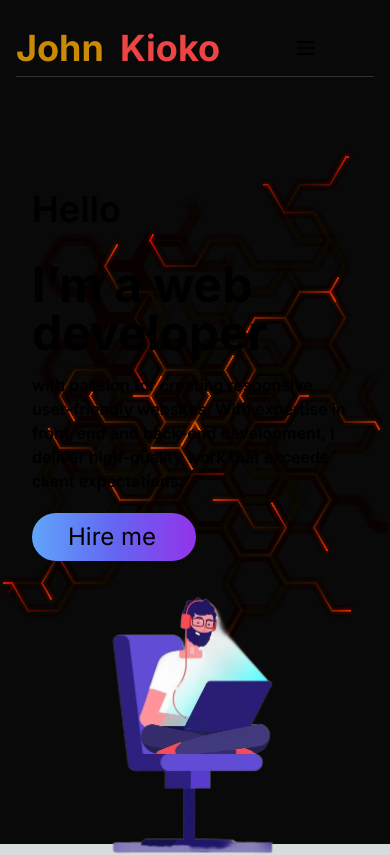
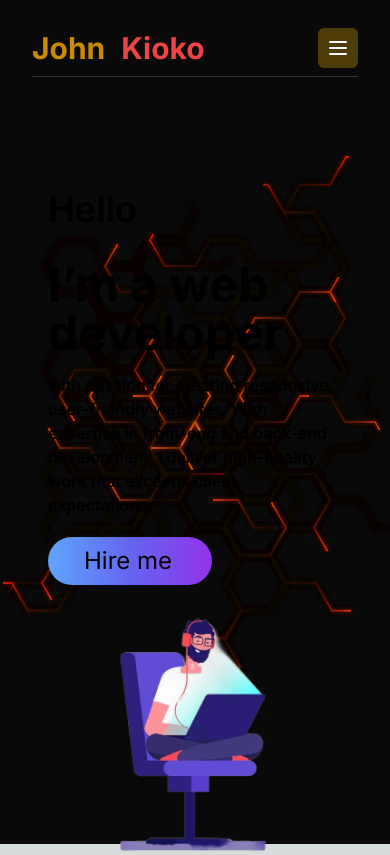
Before and after one commit to John-Mwanzia/Mwanzia, a Next.js app: page / in a window 390 px wide. Shown: the top 855 px of the page. Built offline with nearby package versions, Linux system fonts and the light colour scheme.

Commit message:
ci: fully fuctional toggle menu navbar

```diff
--- a/components/About.tsx
+++ b/components/About.tsx
@@ -4,7 +4,7 @@ import React from "react";
 export default function About() {
   return (
     <>
-      <div data-aos="fade-right" className="px-4 sm:px-32 overflow-x-hidden container" id="About">
+      <div data-aos="fade-right" className="px-8 2xl:px-32 overflow-x-hidden container" id="About">
         <h1 className=" text-4xl font-semibold mt-16 lg:mt-8 text-center sm:text-left underline decoration-sky-500">
           About Me
         </h1>
--- a/components/HeroSection.tsx
+++ b/components/HeroSection.tsx
@@ -5,7 +5,7 @@ export default function HeroSection() {
   return (
     <>
       <div
-        className="flex flex-col sm:flex-row gap-x-16 lg:gap-x-20 mt-20 lg:mt-40 justify-center  relative  px-4 sm:px-32 overflow-hidden container xl:gap-4 2xl:gap-x-36"
+        className="flex flex-col sm:flex-row gap-x-16 lg:gap-x-20 mt-20 lg:mt-40 justify-center  relative  px-8 2xl:px-32 overflow-hidden container xl:gap-4 2xl:gap-x-36"
         id="Home"
       >
         <div data-aos="flip-right">
--- a/components/Navbar.tsx
+++ b/components/Navbar.tsx
@@ -5,6 +5,7 @@ import "aos/dist/aos.css";
 import { Menu } from "lucide-react";
 import { useEffect, useState } from "react";
 import { animateScroll } from "react-scroll";
+import { Button } from "./ui/button";
 
 const links = [
   {
@@ -31,33 +32,81 @@ const links = [
 
 export default function Navbar() {
   const [isOpen, setIsOpen] = useState(false);
+  const [menuAnimationCompleted, setMenuAnimationCompleted] = useState(false);
 
   const toggleMenu = () => {
     setIsOpen(!isOpen);
+    // Prevent scrolling when the menu is open
+    document.body.style.overflow = isOpen ? "auto" : "hidden";
+    // Reset menu animation state when closing the menu
+    if (!isOpen) {
+      setMenuAnimationCompleted(false);
+    }
   };
 
   useEffect(() => {
     Aos.init({ duration: 2000 });
   }, []);
 
+  useEffect(() => {
+    if (isOpen) {
+      // Once the menu is open, wait for a short delay before starting the animation
+      setTimeout(() => {
+        setMenuAnimationCompleted(true);
+      }, 200);
+    }
+  }, [isOpen]);
+
   return (
     <>
-      <div className=" mt-7 mb-8 container px-4 sm:px-32 overflow-x-hidden">
+      <div className=" mt-7 mb-8 container px-8 2xl:px-32 overflow-x-hidden">
         <nav className="relative flex justify-between items-center border-b-[0.5px] pb-2 border-gray-300/20">
-          <div>
+          <div className={` z-50`}>
             <div
               className="flex space-x-4"
               data-aos="fade-down"
               data-aos-delay="300"
             >
-              <p className="text-4xl font-bold text-yellow-600">John</p>
-              <p className="text-4xl mr-4 font-bold text-red-500">Kioko</p>
+              <p className="text-3xl  sm:text-4xl font-bold text-yellow-600">John</p>
+              <p className="text-3xl  sm:text-4xl mr-4 font-bold text-red-500">Kioko</p>
             </div>
           </div>
-          <div className="sm:hidden w-20">
-            <Menu />
+          <div className="sm:hidden flex justify-end z-50 ">
+            <Button
+            className="p-2 bg-yellow-500/30  "
+            onClick={toggleMenu}>
+              <Menu className="" />
+            </Button>
           </div>
 
+          {isOpen && (
+        <div className="sm:hidden fixed top-0 left-0 w-full h-screen bg-black bg-opacity-95 z-10">
+          <div
+            className={`flex flex-col space-y-24 items-center justify-center h-full transition-opacity duration-500 ${
+              menuAnimationCompleted ? "menu-open" : ""
+            }`}
+            onAnimationEnd={() => setMenuAnimationCompleted(true)}
+          >
+            {links.map((link, index) => (
+              <div
+                key={link.id}
+                style={{ transitionDelay: `${index * 100}ms` }}
+                className={`opacity-0 ${
+                  menuAnimationCompleted ? "opacity-100" : ""
+                }`}
+                onClick={() => {
+                  animateScroll.scrollTo(
+                    document.getElementById(link.id)!.offsetTop
+                  );
+                  toggleMenu();
+                }}
+              >
+                <p className="cursor-pointer text-white text-xl">{link.name}</p>
+              </div>
+            ))}
+          </div>
+        </div>
+      )}
           <div className=" hidden sm:flex space-x-12 lg:space-x-12  items-center justify-end flex-wrap ">
             <div
               data-aos-delay="400"
--- a/components/Projects.tsx
+++ b/components/Projects.tsx
@@ -4,7 +4,7 @@ import Link from "next/link";
 export default function Projects() {
   return (
     <>
-      <div data-aos="fade-up" className="px-4 sm:px-32 overflow-x-hidden container">
+      <div data-aos="fade-up" className="px-8 2xl:px-32 overflow-x-hidden container">
         <h1 className="text-4xl font-semibold mt-10 mb-20 text-center lg:text-left underline decoration-sky-500">
           Projects
         </h1>
--- a/components/Services.tsx
+++ b/components/Services.tsx
@@ -3,7 +3,7 @@ import React from "react";
 export default function Services() {
   return (
     <>
-      <div data-aos="fade-up" className="mb-20 mt-8 px-4 sm:px-32 overflow-hidden container" id="Services">
+      <div data-aos="fade-up" className="mb-20 mt-8 px-8 2xl:px-32 overflow-hidden container" id="Services">
         <h1 className="text-4xl font-semibold mt-12 mb-10 text-center lg:text-left underline decoration-sky-500">
           Services
         </h1>
--- a/components/Skills.tsx
+++ b/components/Skills.tsx
@@ -4,7 +4,7 @@ import React from "react";
 export default function Skills() {
   return (
     <>
-      <div data-aos="fade-down" className=" mt-8 lg:mt-16 px-4 sm:px-32 overflow-hidden container">
+      <div data-aos="fade-down" className=" mt-8 lg:mt-16 px-8 2xl:px-32 overflow-hidden container">
         <h1 className="text-4xl font-semibold mt-8 mb-10 text-center lg:text-left underline decoration-sky-500">
           SKILL SET
         </h1>
```
